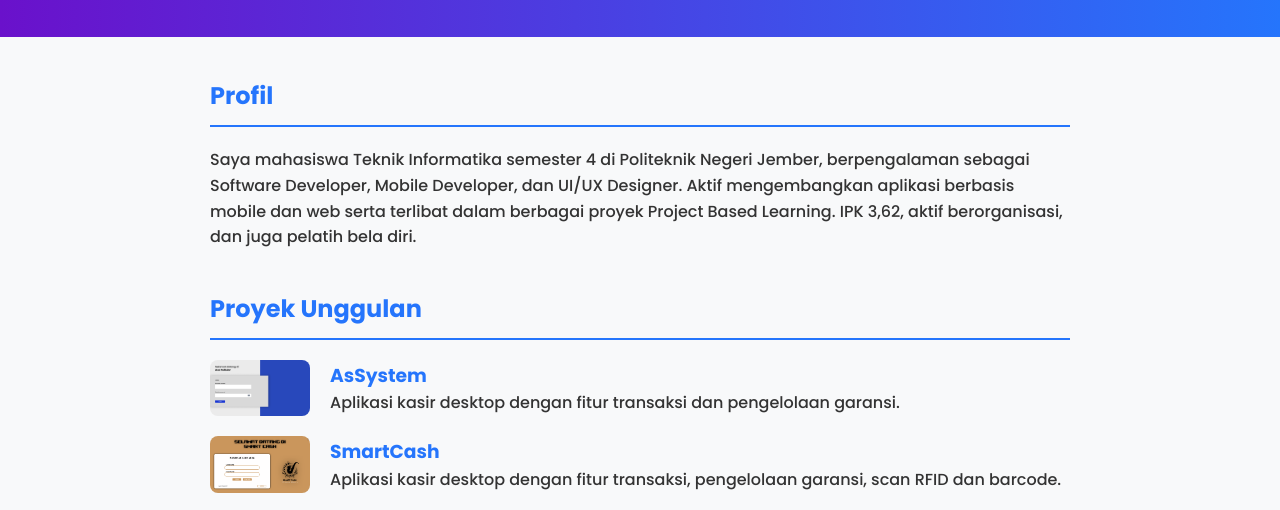
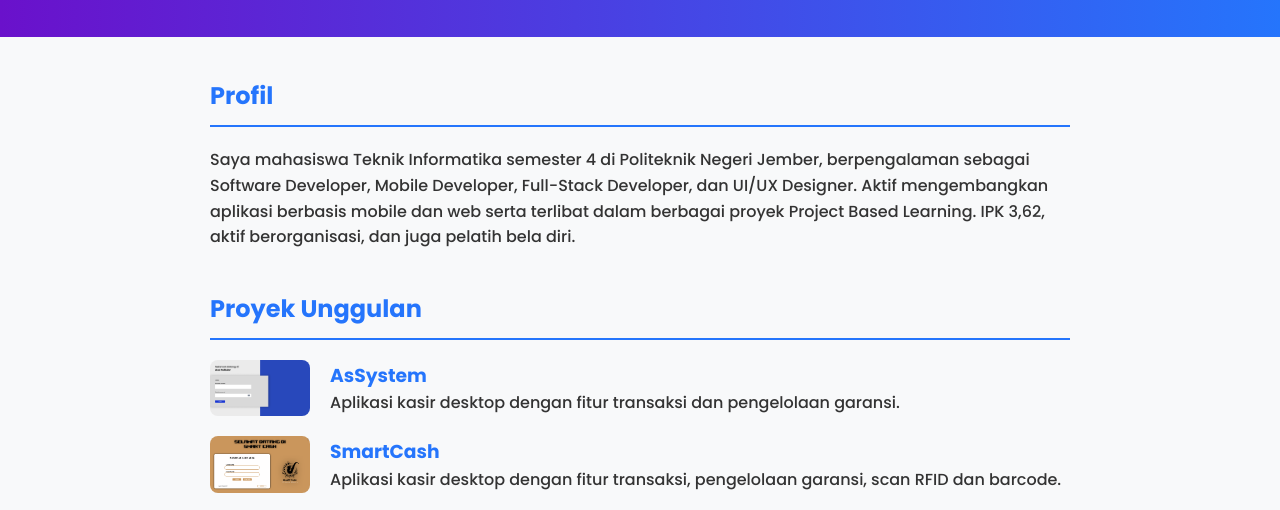
Before and after one commit to Donnz9/Portofolio, a plain HTML site: page index.html in a window 1280 px wide. Shown: the part 212-722 px from the top of the page. Drawn offline with Linux system fonts and the light colour scheme.

Commit message:
perubahan

```diff
--- a/index.html
+++ b/index.html
@@ -93,7 +93,7 @@
   <div class="container">
     <section>
       <h2>Profil</h2>
-      <p>Saya mahasiswa Teknik Informatika semester 4 di Politeknik Negeri Jember, berpengalaman sebagai Software Developer, Mobile Developer, dan UI/UX Designer. Aktif mengembangkan aplikasi berbasis mobile dan web serta terlibat dalam berbagai proyek Project Based Learning. IPK 3,62, aktif berorganisasi, dan juga pelatih bela diri.</p>
+      <p>Saya mahasiswa Teknik Informatika semester 4 di Politeknik Negeri Jember, berpengalaman sebagai Software Developer, Mobile Developer, Full-Stack Developer, dan UI/UX Designer. Aktif mengembangkan aplikasi berbasis mobile dan web serta terlibat dalam berbagai proyek Project Based Learning. IPK 3,62, aktif berorganisasi, dan juga pelatih bela diri.</p>
     </section>
 
     <section>
```
